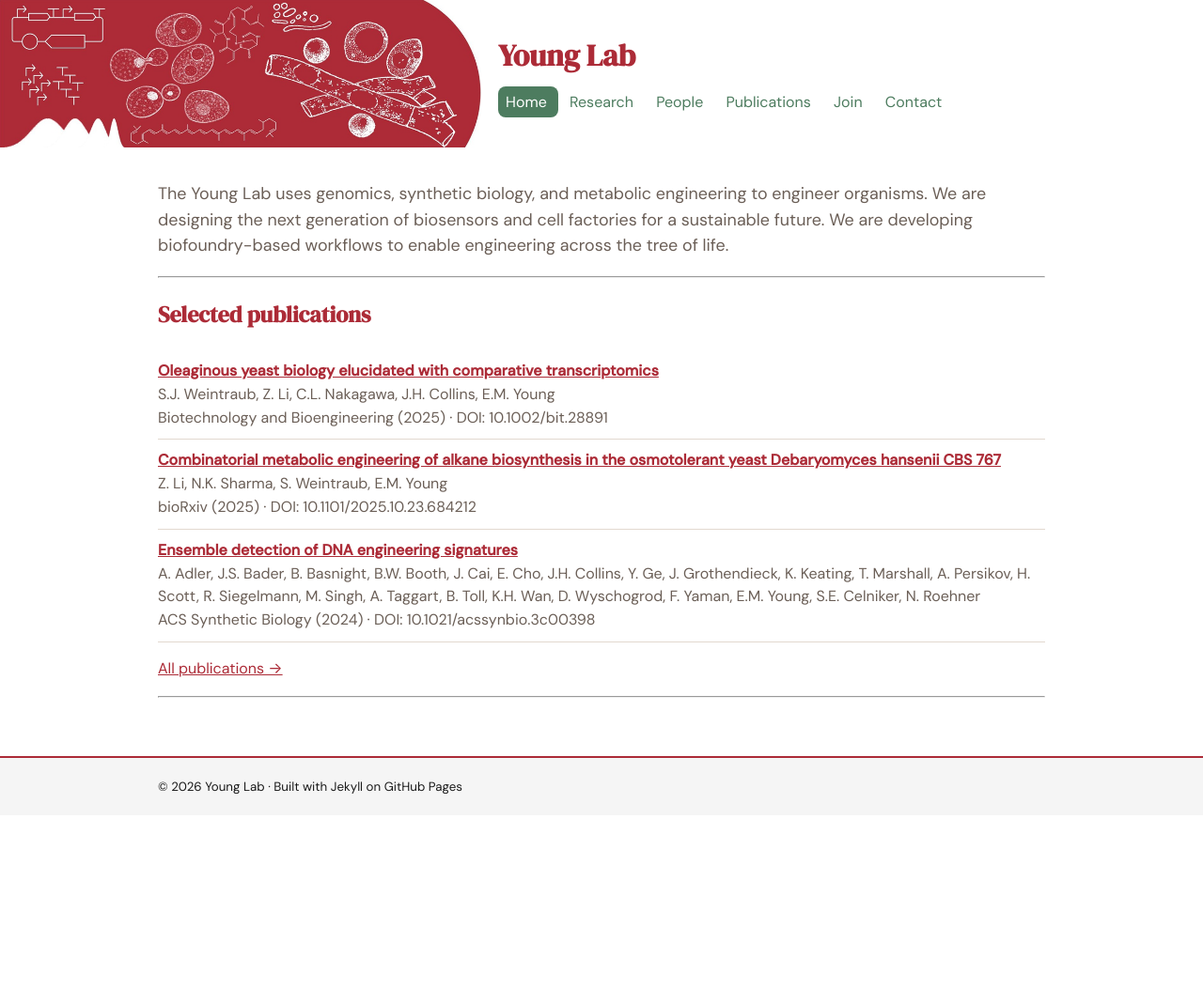
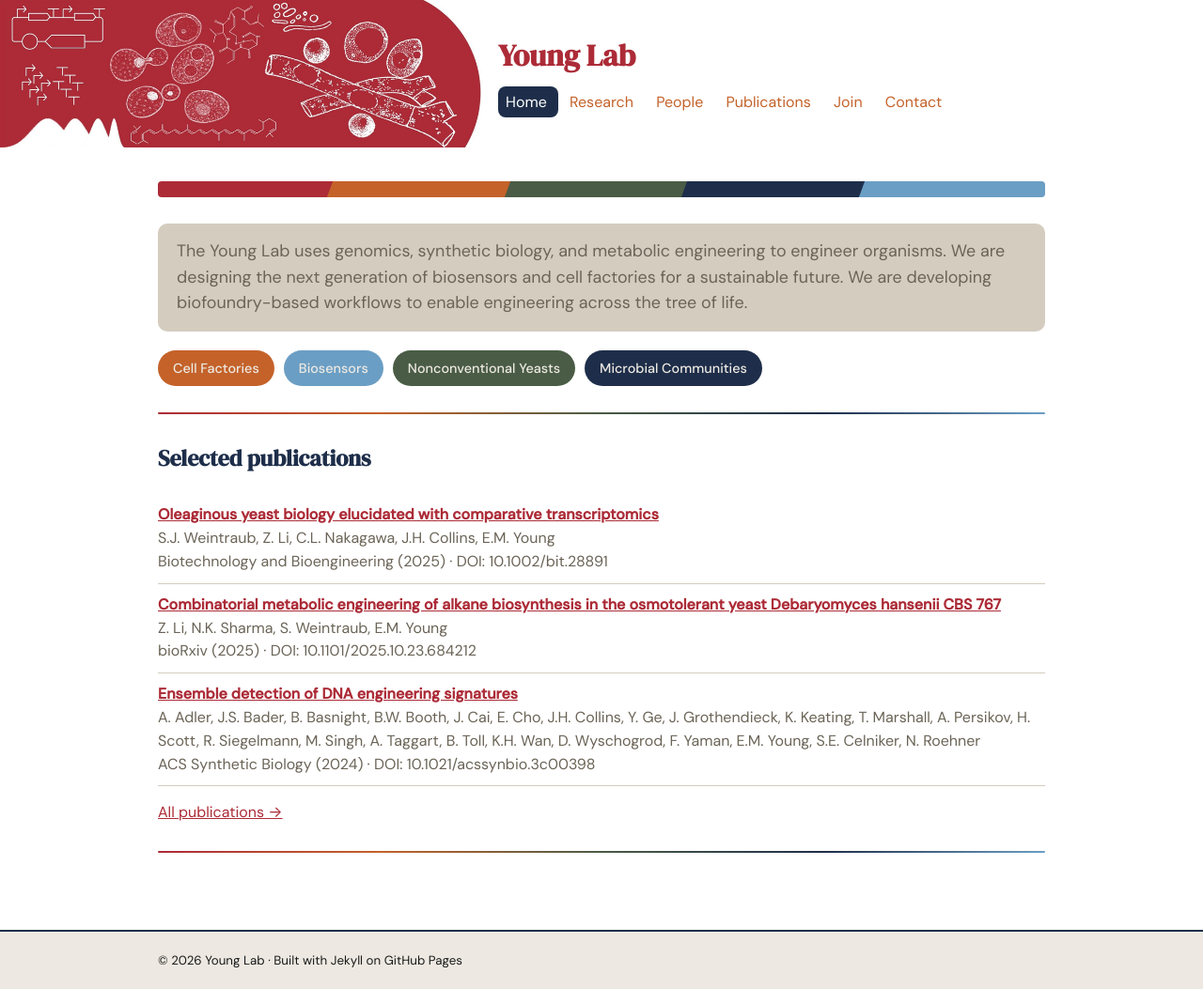
Before and after one commit to emyounglab/younglab_website, a Jekyll site: the page built from index.md, in a window 1280 px wide and 1053 px high. Shown: the whole window at 94% size. Built offline with Jekyll 4.4.1, drawn with Linux system fonts in a browser that asks for light colours.

Commit message:
changing color palette

```diff
--- a/assets/css/style.css
+++ b/assets/css/style.css
@@ -2,13 +2,16 @@
   --max: 980px;
   --pad: 18px;
   --fg: #1a1a1a;
-  --muted: #6b5f57;
-  --line: #e2d9cf;
+  --muted: #6B6457;
+  --line: #D4CCBF;
   --bg: #ffffff;
-  --bg2: #f5f5f5;
+  --bg2: #EDE9E2;
   --red: #AC2B37;
-  --green: #4D7C5F;
-  --header-bg: #5a5758;
+  --orange: #C4622A;
+  --green: #4A5C45;
+  --navy: #1E2E4A;
+  --blue: #6B9EC4;
+  --header-bg: #1E2E4A;
 }
 
 *{box-sizing:border-box}
@@ -21,10 +24,10 @@ body{
 }
 h1,h2,h3,h4,h5,h6{
   font-family: 'DM Serif Display', system-ui, -apple-system, sans-serif;
-  color: var(--red);
+  color: var(--navy);
 }
 a{color:var(--red)}
-a:hover{color:var(--green)}
+a:hover{color:var(--orange)}
 .container{max-width:var(--max); margin:0 auto; padding:var(--pad);}
 
 .site-header{
@@ -52,24 +55,24 @@ a:hover{color:var(--green)}
 .site-nav a{
   text-decoration:none;
   margin-right:4px;
-  color:var(--green);
+  color:var(--orange);
   padding:6px 8px;
   border-radius:8px;
 }
 .site-nav a.active{
   color:#fff;
-  background:var(--green);
+  background:var(--navy);
 }
 .site-nav a:hover{
-  color:var(--fg);
+  color:var(--orange);
   background:var(--line);
 }
 
 .page-header{margin: 12px 0 18px;}
 .page-title{margin:0 0 6px;}
-.page-subtitle{margin:0; color:var(--muted);}
+.page-subtitle{margin:0; color:var(--red);}
 
-.lead{font-size:1.12rem; color:var(--muted);}
+.lead{font-size:1.12rem; color:var(--muted); background:var(--line); padding:16px 20px; border-radius:10px;}
 .h3{font-size:1.1rem; margin:0 0 10px;}
 
 .hero{
@@ -137,12 +140,12 @@ a:hover{color:var(--green)}
 .pub-tags{margin-top:6px;}
 .tag{
   display:inline-block;
-  border:1px solid var(--line);
+  border:1px solid var(--blue);
   padding:2px 8px;
   border-radius:999px;
   font-size:0.85em;
   margin-right:6px;
-  color:var(--muted);
+  color:var(--blue);
 }
 
 .clean-list{list-style:none; padding-left:0; margin:0;}
@@ -170,7 +173,7 @@ a:hover{color:var(--green)}
   color:#fff;
 }
 .research-section{
-  border-left:4px solid var(--green);
+  border-left:4px solid var(--orange);
   padding:20px 24px;
   margin:24px 0;
   background:var(--bg2);
@@ -178,9 +181,63 @@ a:hover{color:var(--green)}
 }
 .research-section h2{
   margin-top:0;
+  color:var(--red);
+}
+#cell-factories{ border-left-color: var(--orange); }
+#biosensors{ border-left-color: var(--blue); }
+#nonconventional-yeasts{ border-left-color: var(--green); }
+#microbial-communities{ border-left-color: var(--navy); }
+
+/* Home page decorative elements */
+.palette-stripe{
+  display:flex;
+  height:17px;
+  margin-bottom:28px;
+  border-radius:4px;
+  overflow:hidden;
+}
+.palette-stripe span{
+  flex:1;
+  transform:skewX(-20deg);
+  margin:0 -6px;
+}
+.ps-red{ background:var(--red); }
+.ps-orange{ background:var(--orange); }
+.ps-green{ background:var(--green); }
+.ps-navy{ background:var(--navy); }
+.ps-blue{ background:var(--blue); }
+.focus-badges{
+  display:flex;
+  flex-wrap:wrap;
+  gap:10px;
+  margin:20px 0 28px;
+}
+.focus-badge{
+  text-decoration:none;
+  padding:6px 14px;
+  border-radius:999px;
+  font-size:0.9rem;
+  font-weight:500;
+  color:var(--bg2);
+  border:2px solid transparent;
+  transition: opacity 0.15s;
+}
+.focus-badge:hover{ color:var(--bg2); opacity:0.85; }
+.badge-orange{ background:var(--orange); }
+.badge-blue{ background:var(--blue); }
+.badge-green{ background:var(--green); }
+.badge-navy{ background:var(--navy); }
+hr.palette-rule{
+  border:none;
+  height:2px;
+  background: linear-gradient(to right,
+    var(--red), var(--orange), var(--green), var(--navy), var(--blue)
+  );
+  margin:28px 0;
+  border-radius:2px;
 }
 
-.site-footer{border-top:2px solid var(--red); margin-top:36px; background:var(--bg2);}
+.site-footer{border-top:2px solid var(--navy); margin-top:36px; background:var(--bg2);}
 .footer-inner{padding:18px;}
 
 @media (max-width: 900px){
--- a/index.md
+++ b/index.md
@@ -3,9 +3,24 @@ layout: page
 permalink: /
 ---
 
+<div class="palette-stripe">
+  <span class="ps-red"></span>
+  <span class="ps-orange"></span>
+  <span class="ps-green"></span>
+  <span class="ps-navy"></span>
+  <span class="ps-blue"></span>
+</div>
+
 <p class="lead">The Young Lab uses genomics, synthetic biology, and metabolic engineering to engineer organisms. We are designing the next generation of biosensors and cell factories for a sustainable future. We are developing biofoundry-based workflows to enable engineering across the tree of life.</p>
 
-<hr/>
+<div class="focus-badges">
+  <a href="{{ '/research/#cell-factories' | relative_url }}" class="focus-badge badge-orange">Cell Factories</a>
+  <a href="{{ '/research/#biosensors' | relative_url }}" class="focus-badge badge-blue">Biosensors</a>
+  <a href="{{ '/research/#nonconventional-yeasts' | relative_url }}" class="focus-badge badge-green">Nonconventional Yeasts</a>
+  <a href="{{ '/research/#microbial-communities' | relative_url }}" class="focus-badge badge-navy">Microbial Communities</a>
+</div>
+
+<hr class="palette-rule"/>
 
 ## Selected publications
 
@@ -16,4 +31,4 @@ permalink: /
 
 <p><a href="{{ '/publications/' | relative_url }}">All publications →</a></p>
 
-<hr/>
+<hr class="palette-rule"/>
```
Also changed, not shown: CLAUDE.md (+23 -9 lines).
